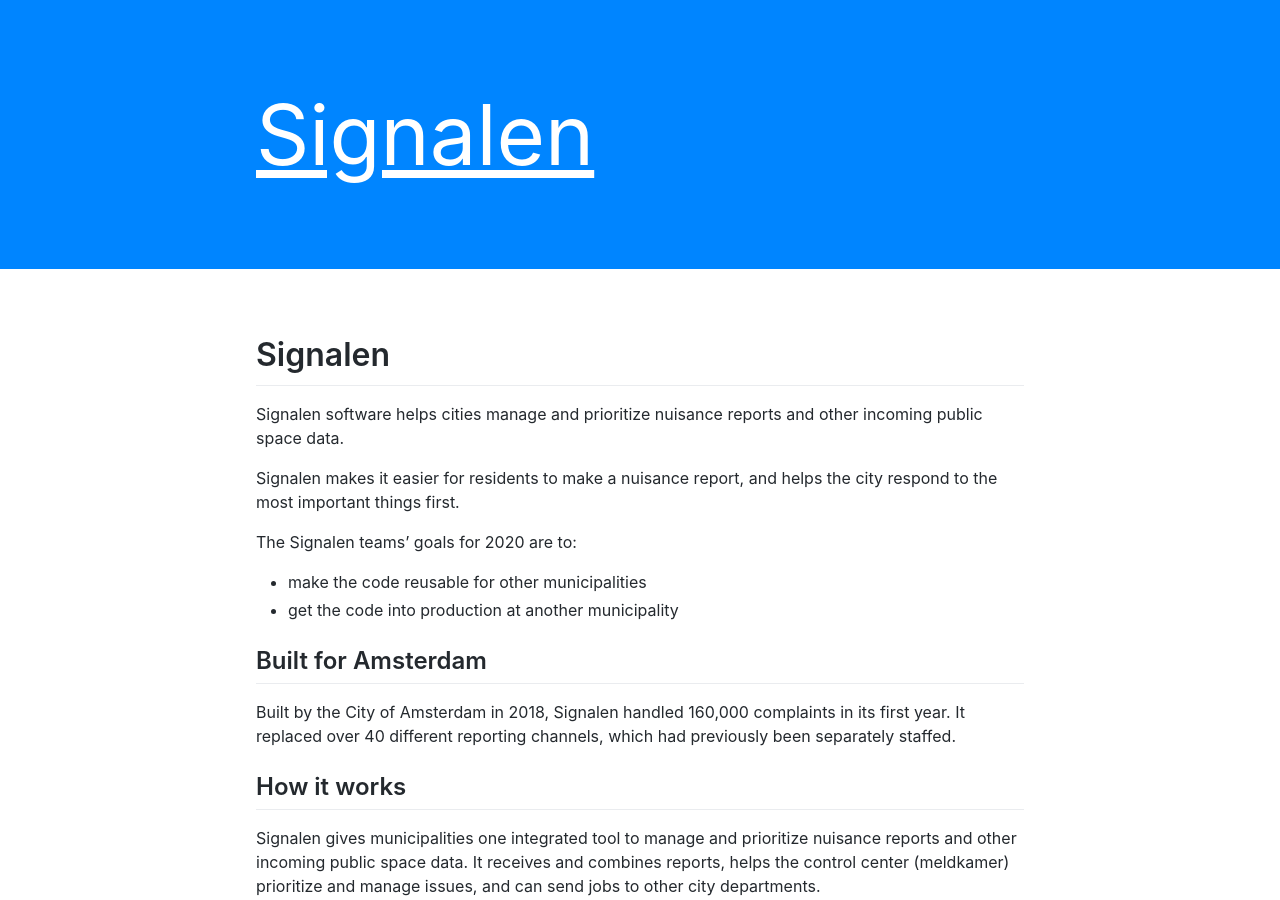
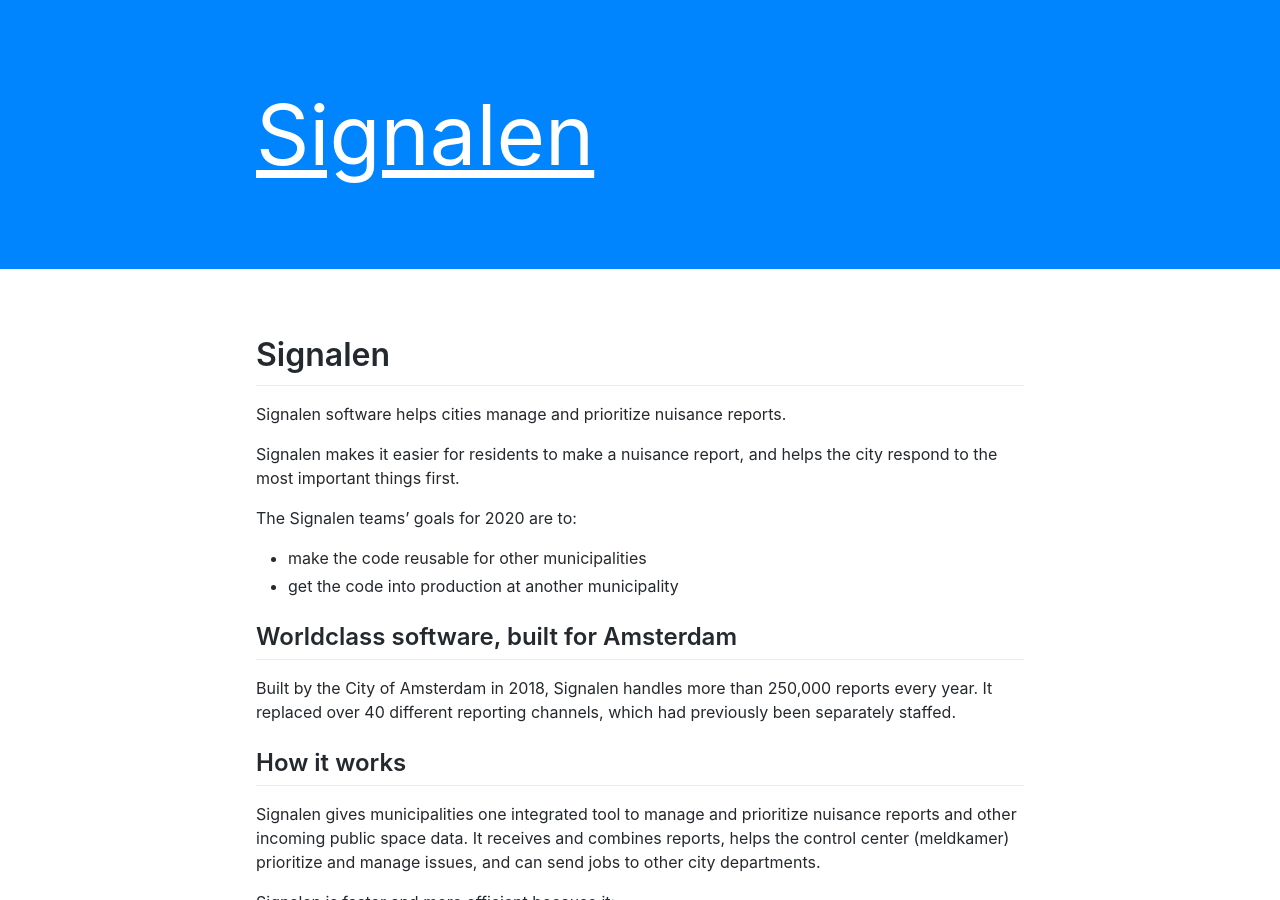
Before and after one commit to Signalen/signalen.org, a Jekyll site: the page built from index.md, in a window 1280 px wide and 900 px high. Built offline with Jekyll 4.4.1, drawn with Linux system fonts in a browser that asks for light colours; some web fonts are replaced; our own code applies the rules of GitHub Pages for plain Markdown files; some of the changed text lies outside the part shown.

Commit message:
Jacco review comments (1/2 page)

```diff
--- a/index.md
+++ b/index.md
@@ -1,6 +1,6 @@
 # Signalen
 
-Signalen software helps cities manage and prioritize nuisance reports and other incoming public space data.
+Signalen software helps cities manage and prioritize nuisance reports.
 
 Signalen makes it easier for residents to make a nuisance report, and helps the city respond to the most important things first.
 
@@ -9,9 +9,9 @@ The Signalen teams' goals for 2020 are to:
 * make the code reusable for other municipalities
 * get the code into production at another municipality
 
-## Built for Amsterdam
+## Worldclass software, built for Amsterdam
 
-Built by the City of Amsterdam in 2018, Signalen handled 160,000 complaints in its first year. It replaced over 40 different reporting channels, which had previously been separately staffed.
+Built by the City of Amsterdam in 2018, Signalen handles more than 250,000 reports every year. It replaced over 40 different reporting channels, which had previously been separately staffed.
 
 ## How it works
 
```
Also changed, not shown: other parts of index.md (+1 -1 lines).
